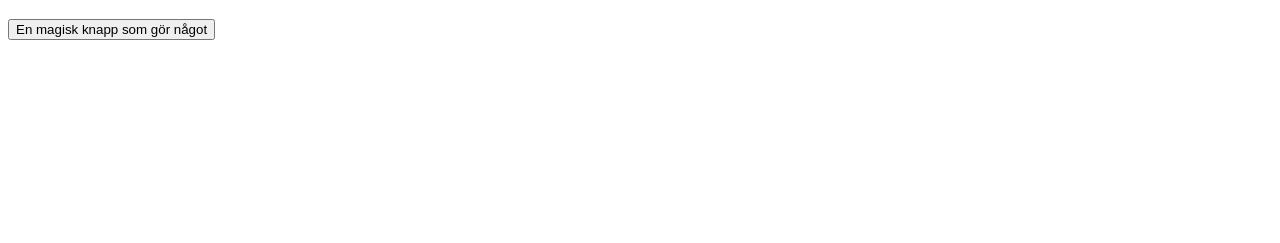
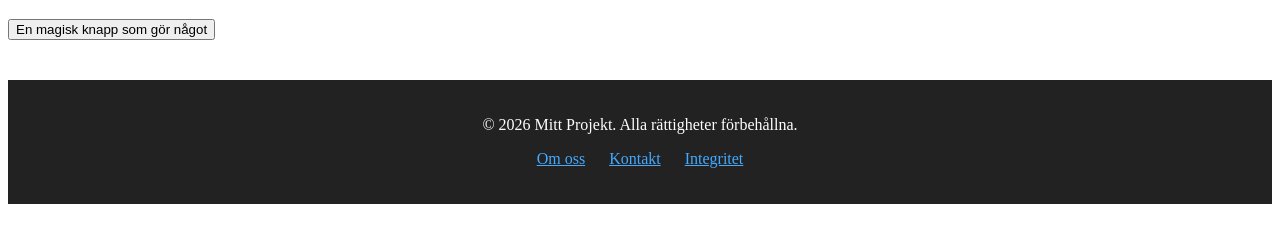
Before and after one commit to mollsar/lektion6par, a plain HTML site: page index.html in a window 1280 px wide. Shown: the part 61-304 px from the top of the page. Drawn offline with Linux system fonts and the light colour scheme.

Commit message:
Feature F: added first footer with links

```diff
--- a/index.html
+++ b/index.html
@@ -10,11 +10,22 @@
   <h1>Min stora sida</h1>
   <button onclick="hej()">En magisk knapp som gör något</button>
   <p id="output"></p>
+
+    <footer style="background:#222; color:#fff; padding:20px; text-align:center; margin-top:40px;">
+    <p>&copy; 2026 Mitt Projekt. Alla rättigheter förbehållna.</p>
+    <p>
+    <a href="#" style="color:#4af; margin:0 10px;">Om oss</a>
+    <a href="#" style="color:#4af; margin:0 10px;">Kontakt</a>
+    <a href="#" style="color:#4af; margin:0 10px;">Integritet</a>
+    </p>
+    </footer>
+
   <script>
     function hej() {
       document.getElementById("output").textContent = "Hallå där ditt lilla grodmonster " + new Date().toLocaleTimeString();
     }
   </script>
+
 </body>
 
 </html>
```
